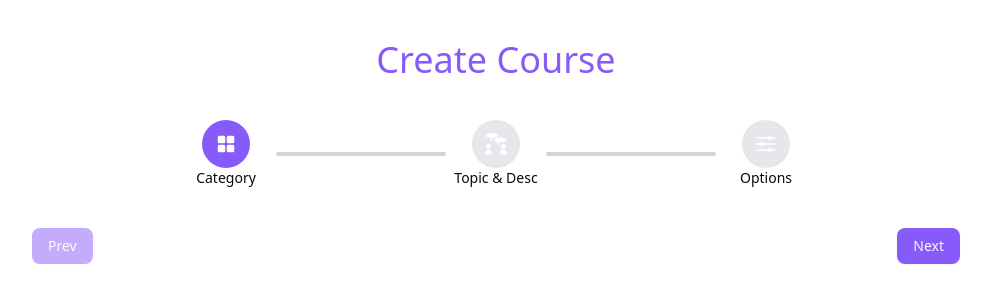
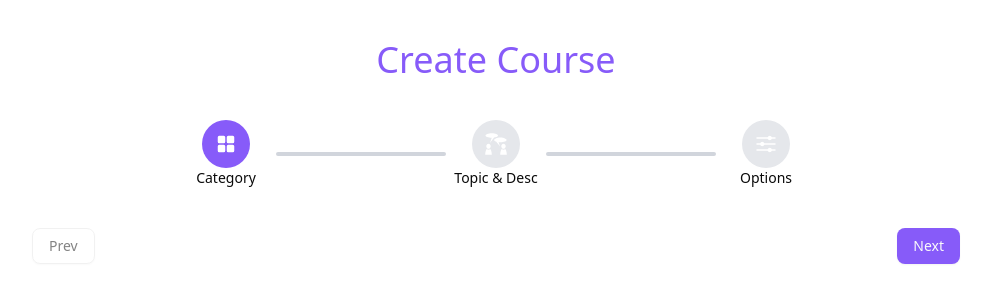
Before and after one commit to Sandeepbm886/Ai-Course-Generation, a Next.js app: page /create-course in a window 1280 px wide. Shown: the top 302 px of the page, without its empty margins (144-1135 px from the left). Built offline with nearby package versions, Linux system fonts and the light colour scheme.

Commit message:
outlineButton

```diff
--- a/src/app/create-course/page.jsx
+++ b/src/app/create-course/page.jsx
@@ -44,7 +44,7 @@ const [activeIndex, setActiveIndex]=useState(0)
       </div>
       <div className='px-10 md:px-20 lg:px-44 mt-10'>
       <div className='flex justify-between mt-10'>
-        <Button disabled={activeIndex==0} onClick={()=>setActiveIndex(activeIndex-1)}>Prev</Button>
+        <Button variant={"outline"} disabled={activeIndex==0} onClick={()=>setActiveIndex(activeIndex-1)}>Prev</Button>
         {activeIndex<2 &&<Button onClick={()=>setActiveIndex(activeIndex+1)}>Next</Button>}
         {activeIndex==2 &&<Button onClick={()=>setActiveIndex(activeIndex+1)}>Generate Course Layout</Button>}
       </div>
```
